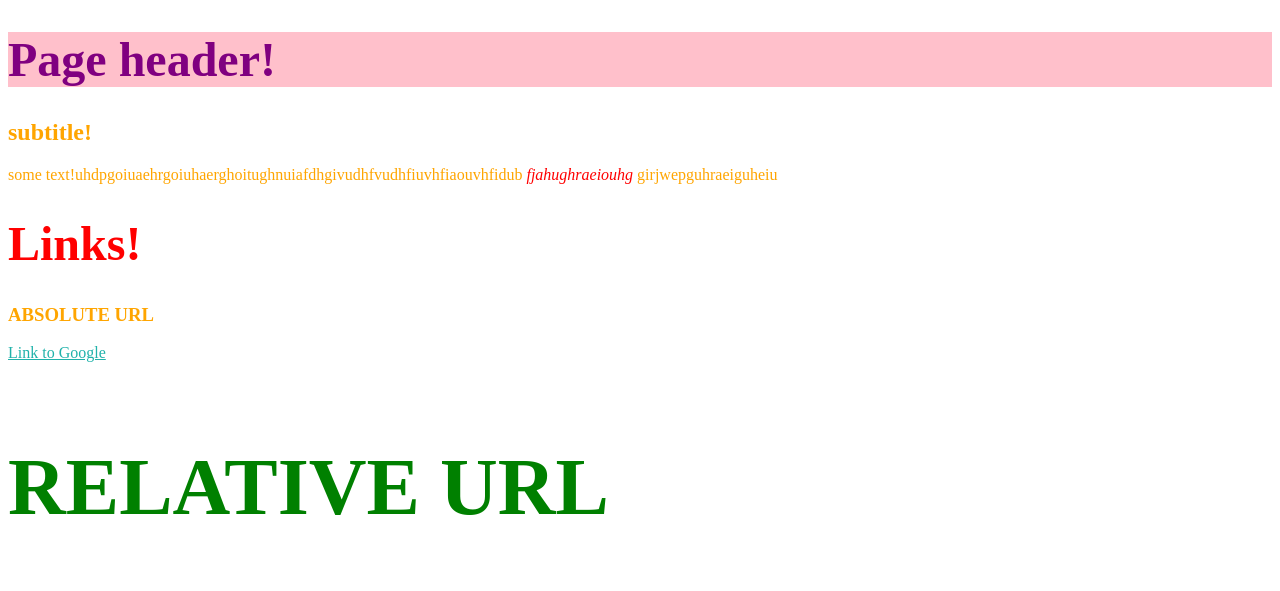
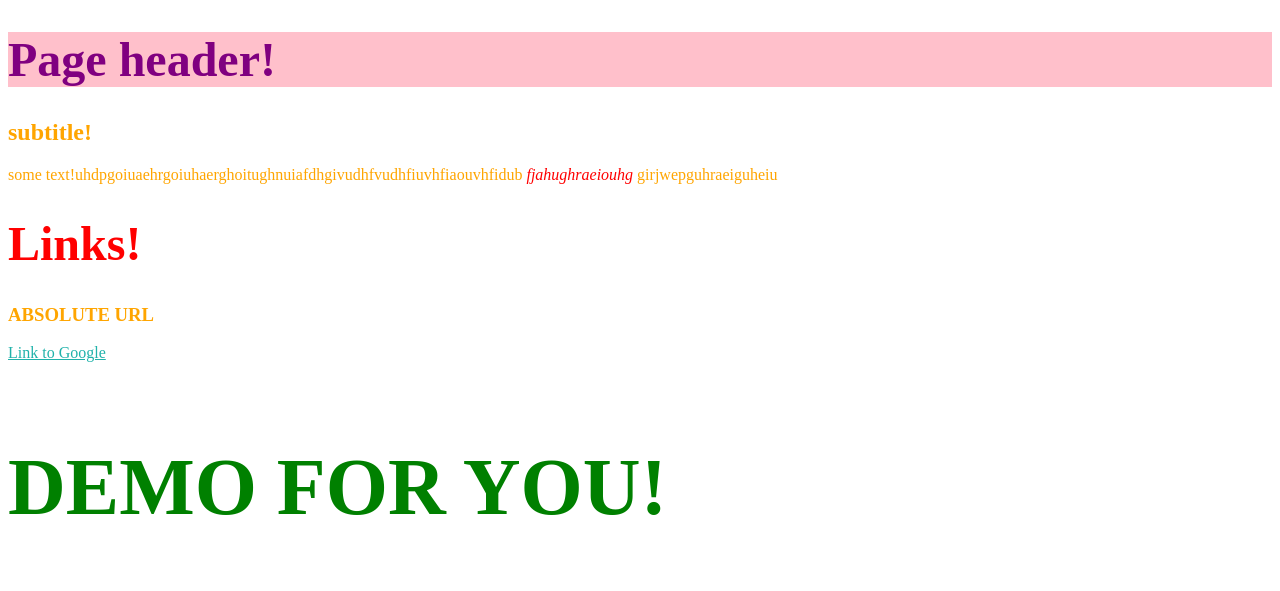
Before and after one commit to dazzledface/demo-for-you, a plain HTML site: page index.html in a window 1280 px wide. Shown: the top 591 px of the page. Drawn offline with Linux system fonts and the light colour scheme.

Commit message:
added front page and title

```diff
--- a/index.html
+++ b/index.html
@@ -5,7 +5,7 @@
   <meta charset="utf-8">
   <meta name="viewport" content="width=device-width,
        initial-scale-1, shrink-to-fit=no">
-  <title>This appears in the browser tab</title>
+  <title>demo4u</title>
   <link rel="stylesheet" href="css/index.css">
 </head>
 
@@ -22,7 +22,7 @@
 
 <a href="https://www.google.com/">Link to Google</a>
 
-<h3 class="red-txt big-txt" id="grn-txt">RELATIVE URL</h3>
+<h3 class="red-txt big-txt" id="grn-txt">DEMO FOR YOU!</h3>
 
 <a href="contact.html">Link to another page
   in your website</a>
```
